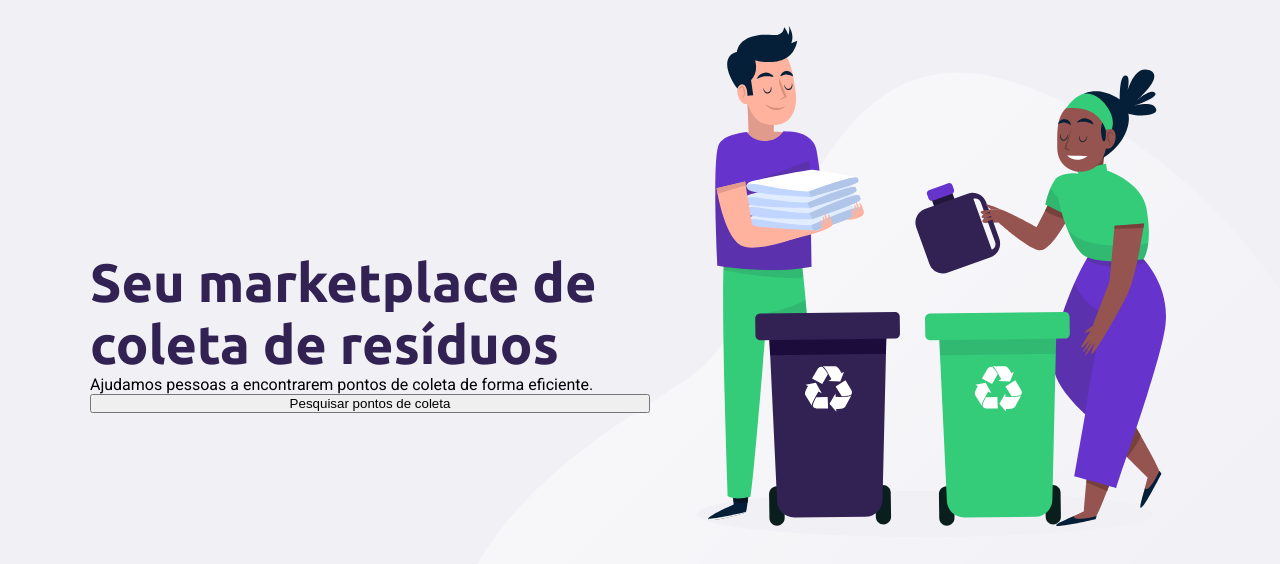
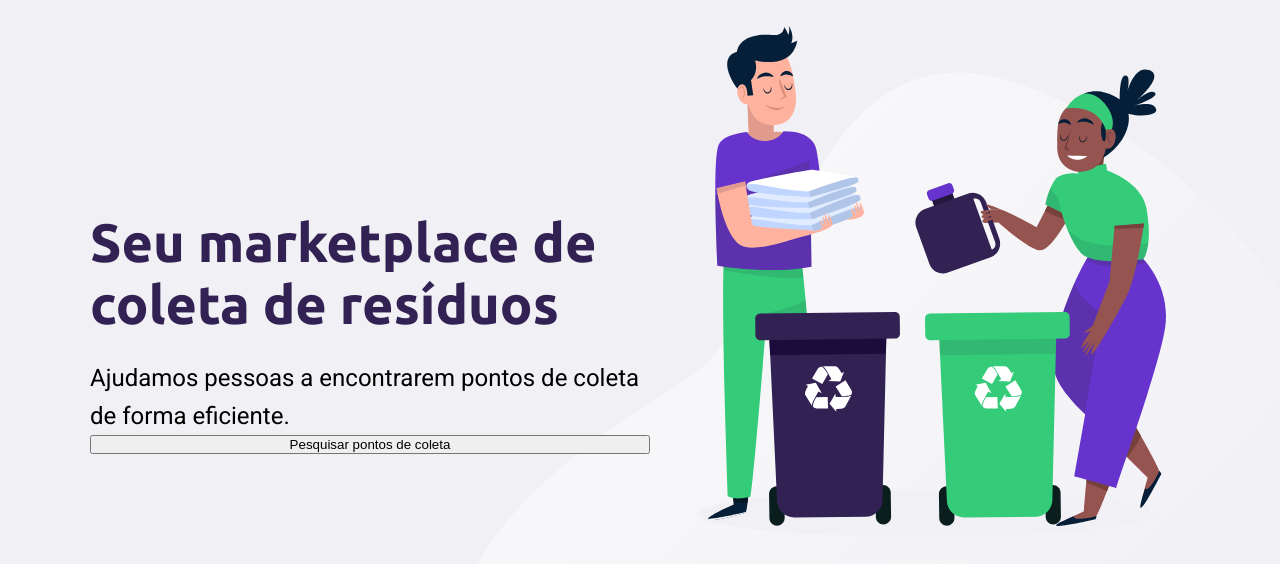
Before and after one commit to FelipeFontouraBr/Ecoleta, a plain HTML site: page index.html in a window 1280 px wide. Shown: the part 114-678 px from the top of the page. Drawn offline with Linux system fonts and the light colour scheme.

Commit message:
Created style to "p"

```diff
--- a/styles/main.css
+++ b/styles/main.css
@@ -69,3 +69,9 @@ h1, h2, h3, h4, h5 {
 #page-home main h1 {
     font-size: 54px; /*Tamanho da font*/
 }
+
+#page-home main p {
+    font-size: 24px;
+    line-height: 38px; /*Altura da linha do texto*/
+    margin-top: 24px;
+}
```
